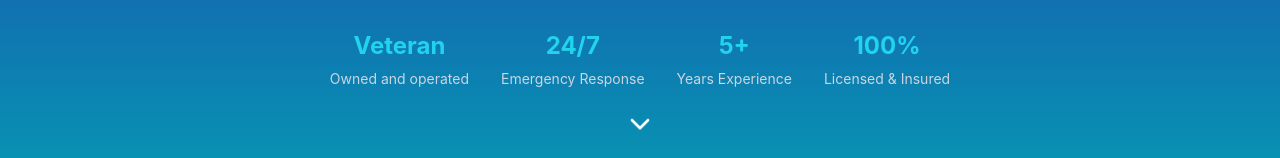
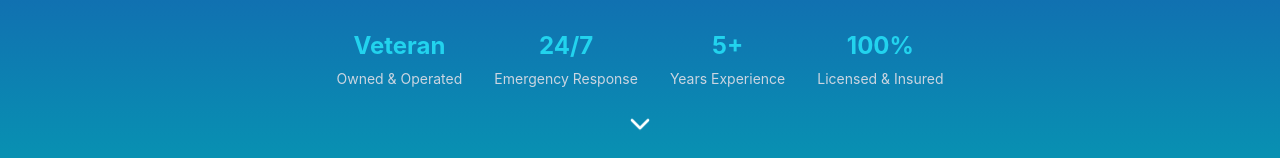
Before and after one commit to jakeburke1775/diverlee, a React (Vite) app: page / in a window 1280 px wide. Shown: the part 641-799 px from the top of the page. Built offline with nearby package versions, Linux system fonts and the light colour scheme.

Commit message:
Updated Hero.jsx

```diff
--- a/src/components/Hero/Hero.jsx
+++ b/src/components/Hero/Hero.jsx
@@ -55,7 +55,7 @@ const Hero = () => {
           <div className="hero-stats">
             <div className="stat-item">
               <div className="stat-number">Veteran</div>
-              <div className="stat-label">Owned and operated</div>
+              <div className="stat-label">Owned & Operated</div>
             </div>
             <div className="stat-item">
               <div className="stat-number">24/7</div>
```
